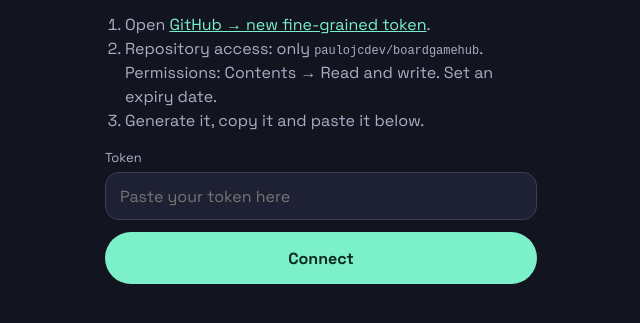
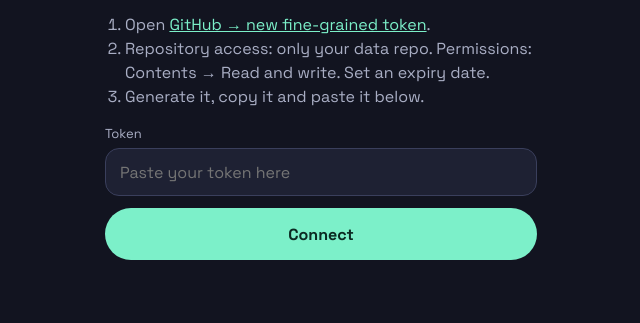
Before and after one commit to paulojcdev/boardgamehub-app, a plain HTML site: page index.html in a window 1280 px wide. Shown: the part 207-530 px from the top of the page, without its empty margins (319-959 px from the left). Drawn offline with Linux system fonts and the light colour scheme.

Commit message:
Setup screen: say "your data repo" instead of naming it
Co-Authored-By: Claude Opus 5.5 <noreply@anthropic.com>

```diff
--- a/index.html
+++ b/index.html
@@ -128,7 +128,7 @@
   <p>Your games live in a private GitHub repo. Paste a fine-grained token that can read and write it. It stays in this browser only.</p>
   <ol>
     <li>Open <a href="https://github.com/settings/personal-access-tokens/new" target="_blank" rel="noopener noreferrer">GitHub → new fine-grained token</a>.</li>
-    <li>Repository access: only <code id="setupRepo"></code>. Permissions: Contents → Read and write. Set an expiry date.</li>
+    <li>Repository access: only your data repo. Permissions: Contents → Read and write. Set an expiry date.</li>
     <li>Generate it, copy it and paste it below.</li>
   </ol>
   <form id="setupForm" autocomplete="off">
@@ -629,7 +629,6 @@ var BGH = (() => {
   function showSetup(notice) {
     $("app").hidden = true;
     $("setup").hidden = false;
-    $("setupRepo").textContent = repo();
     $("setupNotice").hidden = !notice;
     $("setupNotice").textContent = notice || "";
     $("setupError").hidden = true;
```
